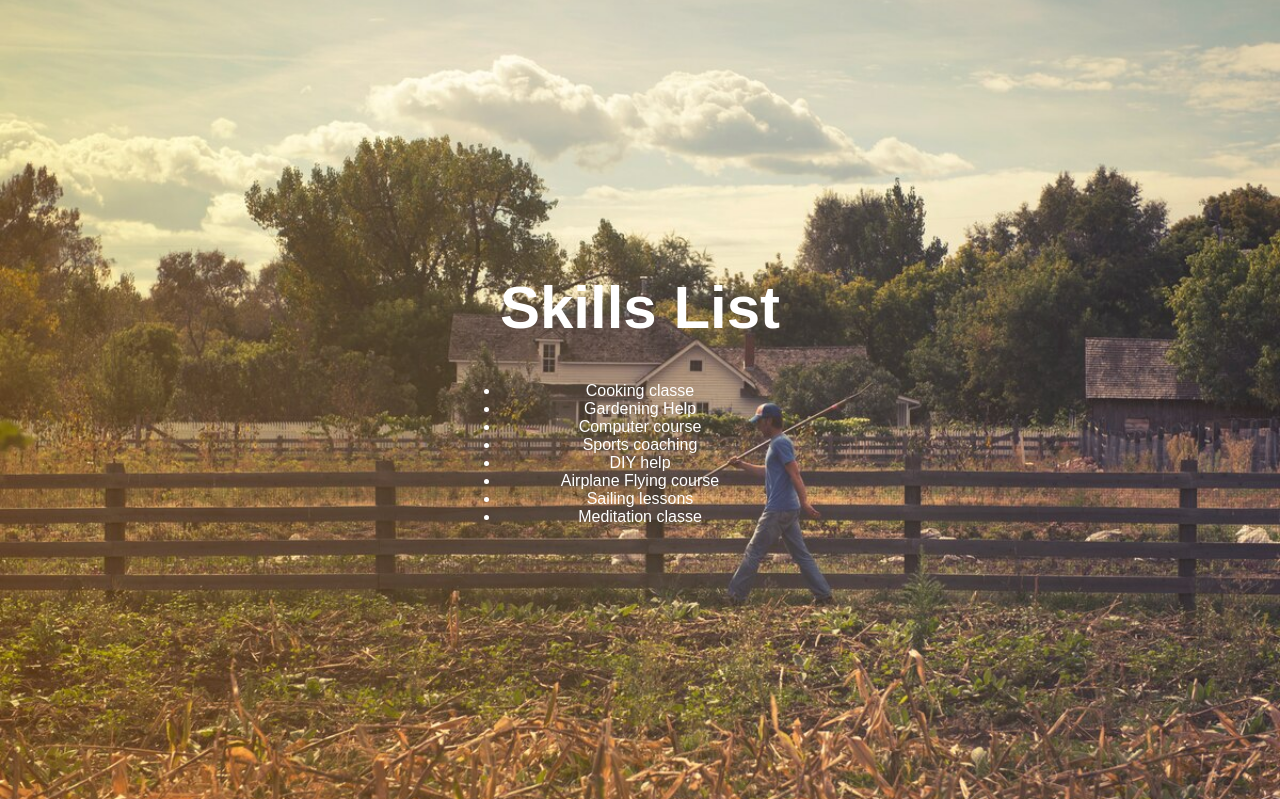
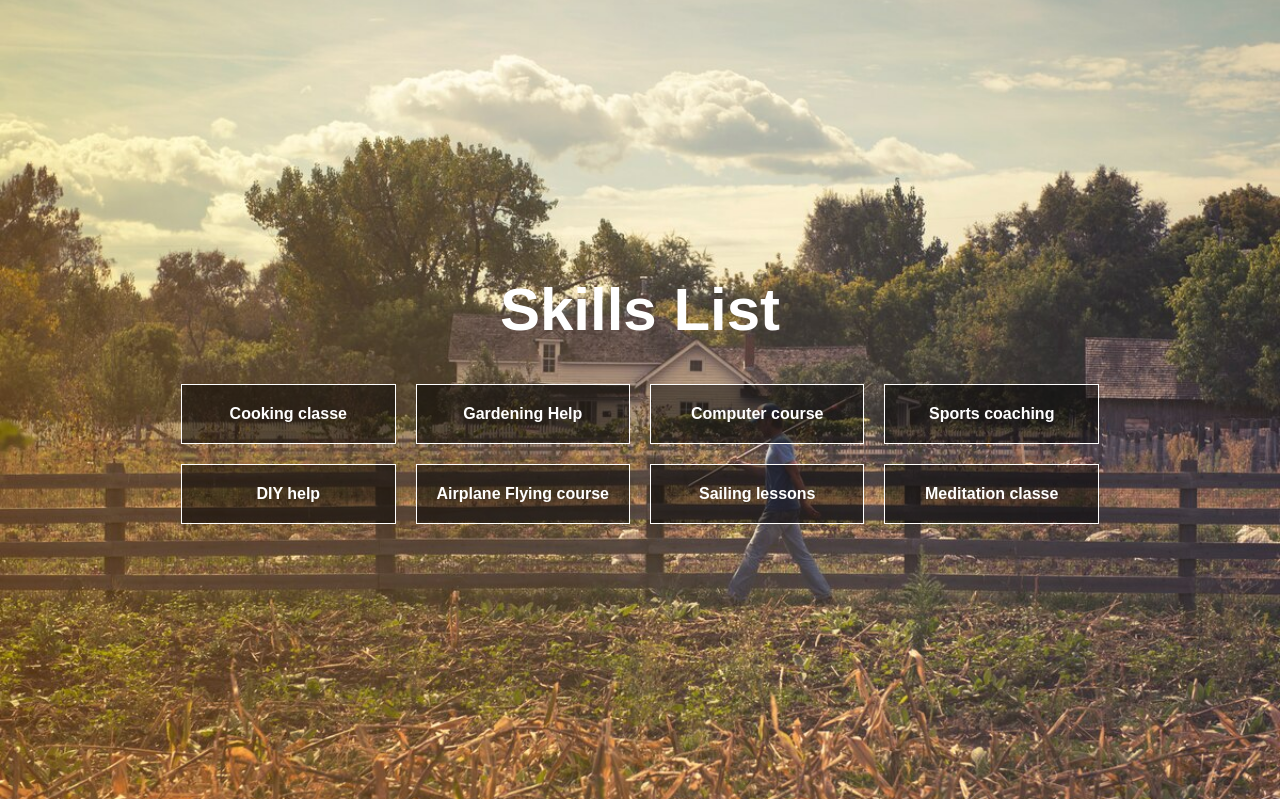
Before and after one commit to johandeschamps/Exchanges_of_skills_v1, a Django app: page /polls/ in a window 1280 px wide. Shown: the part 801-1600 px from the top of the page. Run offline with Django 3.2, Linux system fonts and the light colour scheme; data comes from the database, SQL or seed files in the repository.

Commit message:
update display skills on skills list section in indexhtml

```diff
--- a/polls/templates/polls/index.html
+++ b/polls/templates/polls/index.html
@@ -42,11 +42,11 @@
     <section id="skills-list" class="section main">
         <div class="content">
             <h2>Skills List</h2>
-            <ul>
+            <div class="skills-grid">
                 {% for skill in skills %}
-                    <li>{{ skill.name }}</li>
+                    <div class="skill-item">{{ skill.name }}</div>
                 {% endfor %}
-            </ul>
+            </div>
         </div>
     </section>
 
```
